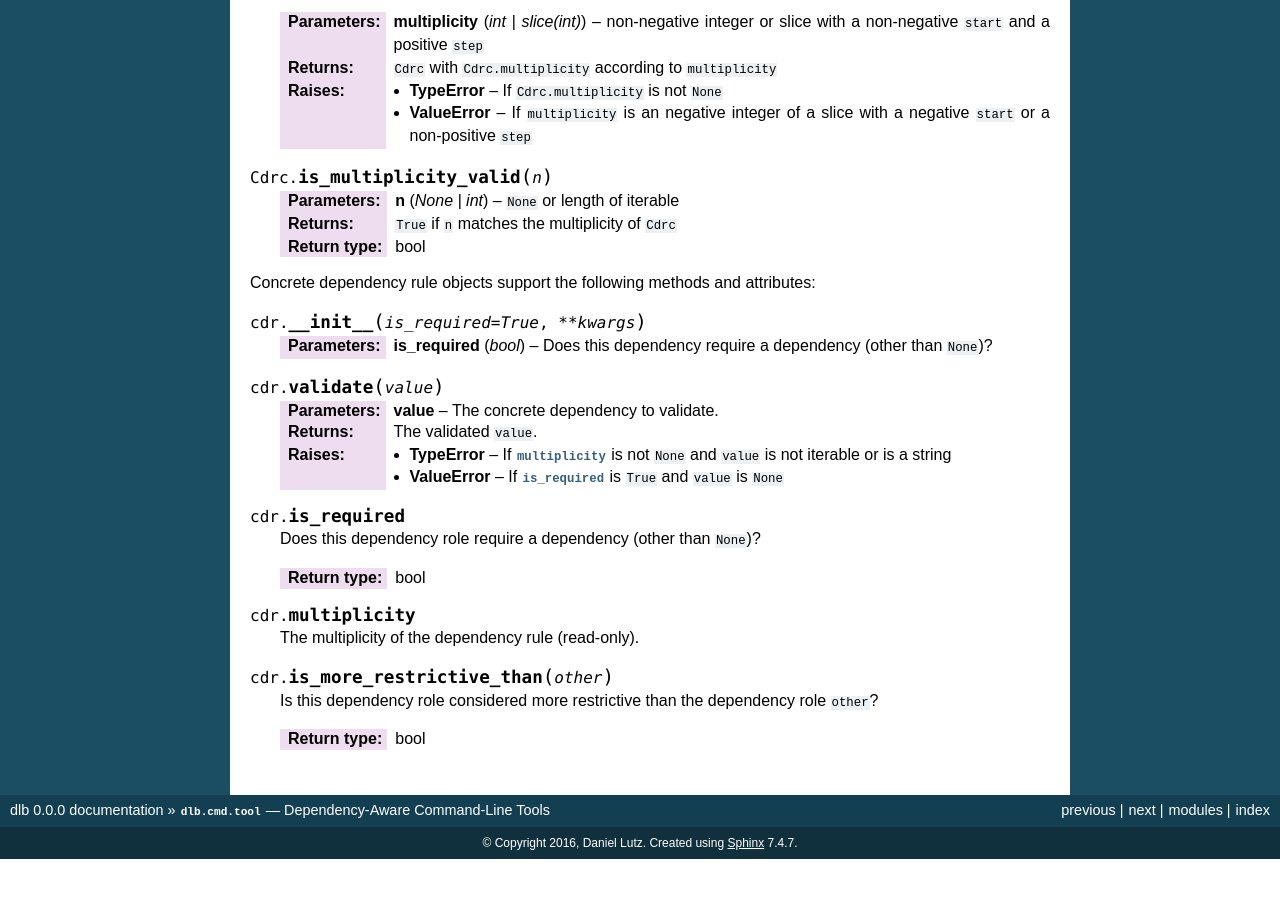
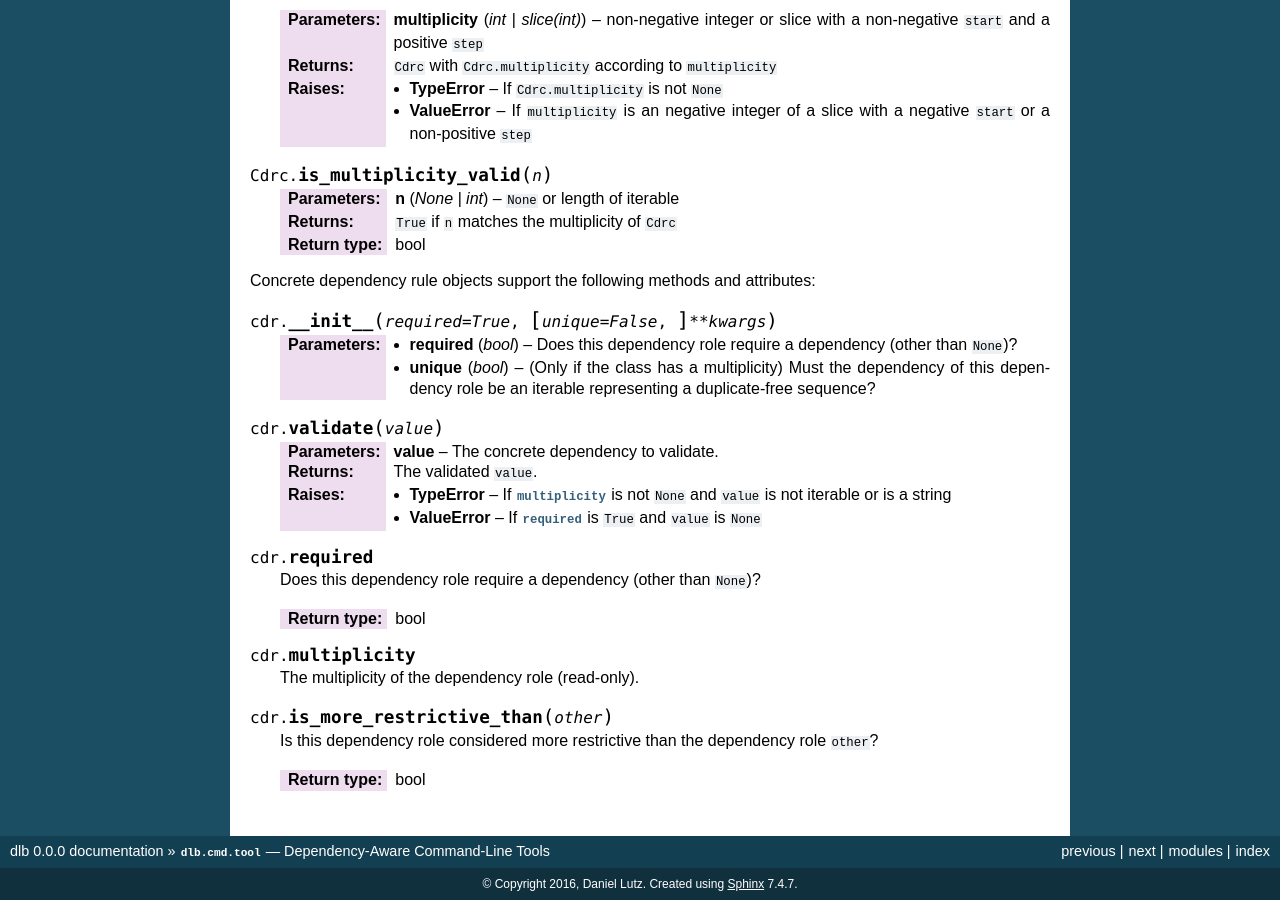
Before and after one commit to dlu-ch/dlb, a Sphinx documentation site: the page built from doc/cmd_tool.rst, in a window 1280 px wide and 900 px high, scrolled down 3295 px. Built offline with Sphinx 7.4.7, drawn with Linux system fonts in a browser that asks for light colours; before the commit the page ends 4154 px from its top, so only the background shows below that; some of the changed text lies outside the part shown.

Commit message:
Shorten keyword arguments for dependency role constructors and document 'unique'

```diff
--- a/doc/cmd_tool.rst
+++ b/doc/cmd_tool.rst
@@ -41,7 +41,7 @@ Tool Objects
       class Linker(dlb.cmd.Tool):
          object_files = dlb.cmd.Tool.Input.RegularFile[1:]()
          linked_file = dlb.cmd.Tool.Output.RegularFile()
-         map_file = dlb.cmd.Tool.Output.RegularFile(is_required=False)
+         map_file = dlb.cmd.Tool.Output.RegularFile(required=False)
 
       compiler = Compiler(source_file='main.cpp', object_file='main.cpp.o')
       linker = Linker(object_files=[compiler.object_file], linked_file='main')
@@ -167,8 +167,8 @@ Concrete dependency rule classes support the following methods and attributes:
 
    More precisely:
    If ``Cdrc`` is a concrete dependency rule class without a multiplicity,
-   every instance ``Cdrc[multiplicity](is_required=..., **kwargs)`` only accepts (finite) iterables other than strings
-   as dependencies, where every member of the iterable is accepted by ``Cdrc(is_required=True, **kwargs)``
+   every instance ``Cdrc[multiplicity](required=..., **kwargs)`` only accepts (finite) iterables other than strings
+   as dependencies, where every member of the iterable is accepted by ``Cdrc(required=True, **kwargs)``
    and the length ``n`` of the iterable matches the multiplicity.
 
    If ``multiplicity`` is an integer, ``n`` matches the multiplicity if and only if ``n == multiplicity``.
@@ -224,10 +224,14 @@ Concrete dependency rule classes support the following methods and attributes:
 
 Concrete dependency rule objects support the following methods and attributes:
 
-.. method:: cdr.__init__(is_required=True, **kwargs)
+.. method:: cdr.__init__(required=True, [unique=False,] **kwargs)
 
-   :param is_required: Does this dependency require a dependency (other than ``None``)?
-   :type is_required: bool
+   :param required: Does this dependency role require a dependency (other than ``None``)?
+   :type required: bool
+   :param unique:
+       (Only if the class has a multiplicity)
+       Must the dependency of this dependency role be an iterable representing a duplicate-free sequence?
+   :type unique: bool
 
 .. method:: cdr.validate(value)
 
@@ -235,9 +239,9 @@ Concrete dependency rule objects support the following methods and attributes:
    :return: The validated ``value``.
 
    :raise TypeError: If :attr:`multiplicity` is not ``None`` and ``value`` is not iterable or is a string
-   :raise ValueError: If :attr:`is_required` is ``True`` and ``value`` is ``None``
+   :raise ValueError: If :attr:`required` is ``True`` and ``value`` is ``None``
 
-.. attribute:: cdr.is_required
+.. attribute:: cdr.required
 
    Does this dependency role require a dependency (other than ``None``)?
 
@@ -245,7 +249,7 @@ Concrete dependency rule objects support the following methods and attributes:
 
 .. attribute:: cdr.multiplicity
 
-   The multiplicity of the dependency rule (read-only).
+   The multiplicity of the dependency role (read-only).
 
 .. method:: cdr.is_more_restrictive_than(other)
 
```
Also changed, not shown: 3 other files.
